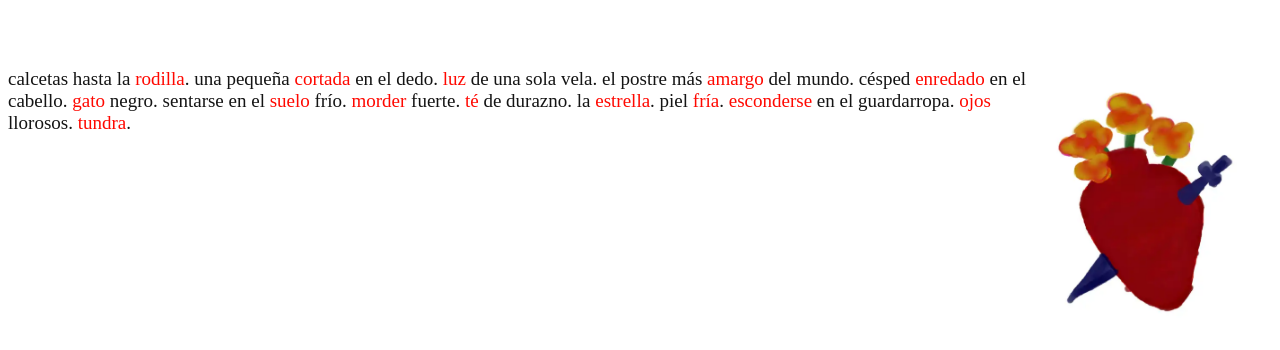
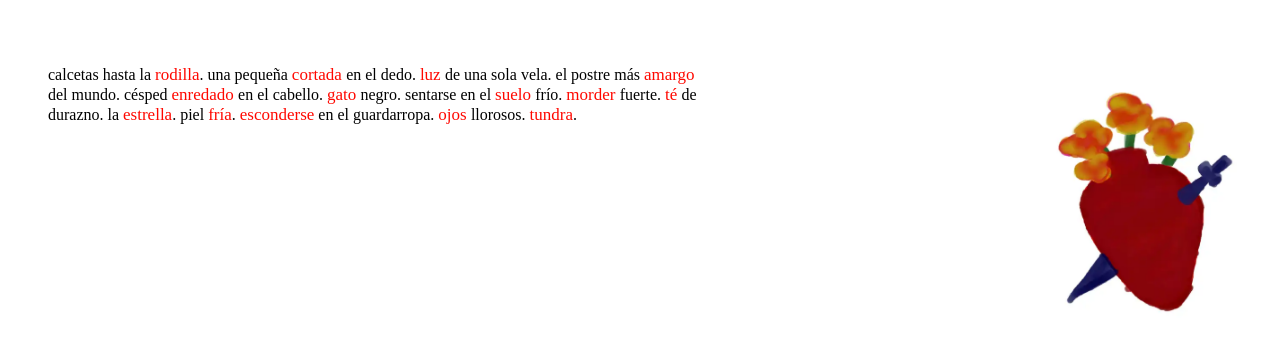
Before and after one commit to supersticiosa/piel_fria.github.io, a plain HTML site: page index.html in a window 1280 px wide. Shown: the part 98-448 px from the top of the page. Drawn offline with Linux system fonts and the light colour scheme.

Commit message:
Update index.html

```diff
--- a/index.html
+++ b/index.html
@@ -9,14 +9,14 @@
 color: #141414;
 font-family: times new roman;
 text-decoration: none;
-font-size: 19px;
+font-size: 17px;
 }
 
 .link {
 color: #ff0800;
 font-family: times new roman;
 text-decoration: none;
-font-size: 19px;
+font-size: 17px;
 }
 
 .alinea {
@@ -46,7 +46,7 @@ margin-right: 20;
 
 <img src="corazon.png" width="220" height="316" align="right" class="margen">
 
-<p class="texto" class="alinea">calcetas hasta la <a href="https://encrypted-tbn0.gstatic.com/images?q=tbn:ANd9GcRHrHc59LxwaZN9xCa_OKYmTUspTT19grUD9g&usqp=CAU" class="link">rodilla</a>.
+<p class="alinea" class="texto">calcetas hasta la <a href="https://encrypted-tbn0.gstatic.com/images?q=tbn:ANd9GcRHrHc59LxwaZN9xCa_OKYmTUspTT19grUD9g&usqp=CAU" class="link">rodilla</a>.
 una pequeña <a href="https://1.bp.blogspot.com/-hek9VTTywTA/X7FEAdb-PEI/AAAAAAABfAI/ithT1wnCZ50oFUotoTWafvl4x7P3f85eQCLcBGAsYHQ/s16000-rw/61.jpg" class="link">cortada </a>en el dedo.
 <a href="https://cake.avris.it/pA0" class="link">luz </a> de una sola vela. el postre más
 <a href="https://open.spotify.com/intl-es/track/40tRJ8bMkIkXh8vhHKQsoX?si=1849a56ecd8143dd" class="link">amargo </a>del mundo. césped
```
